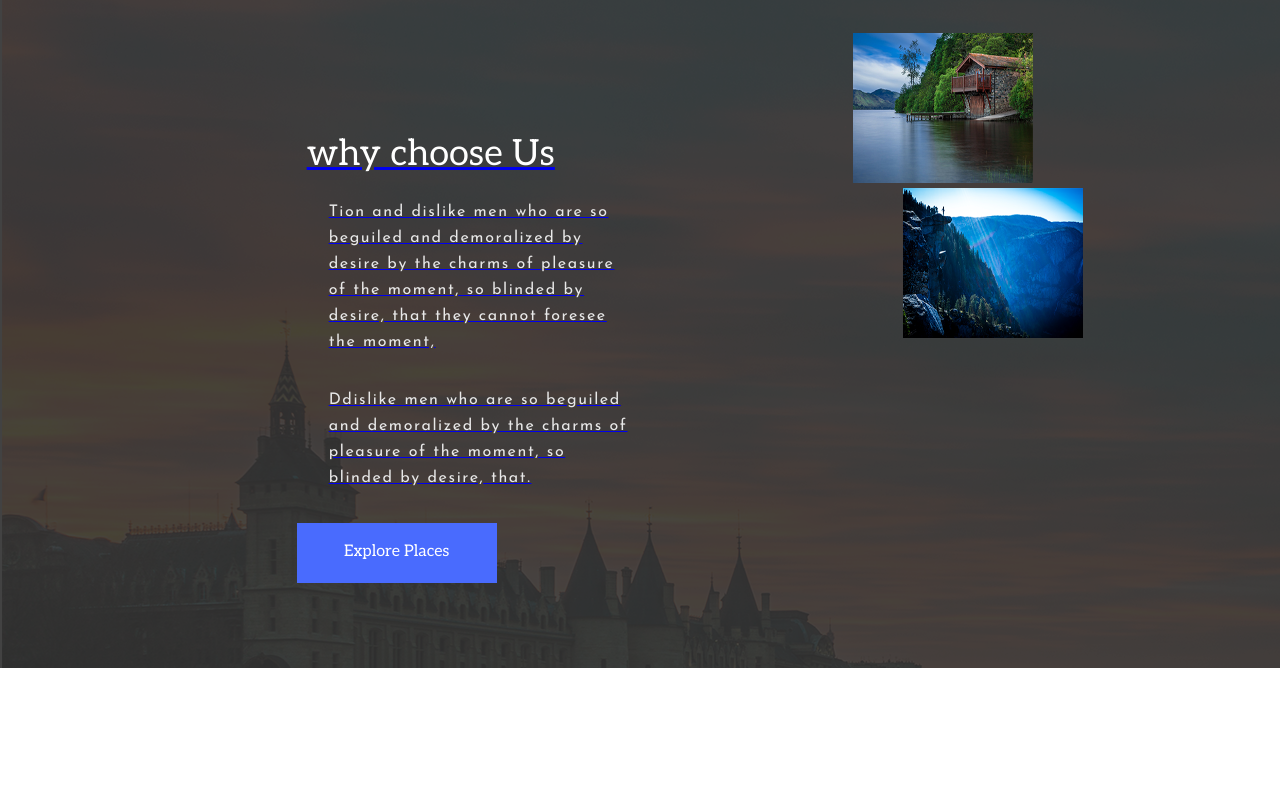
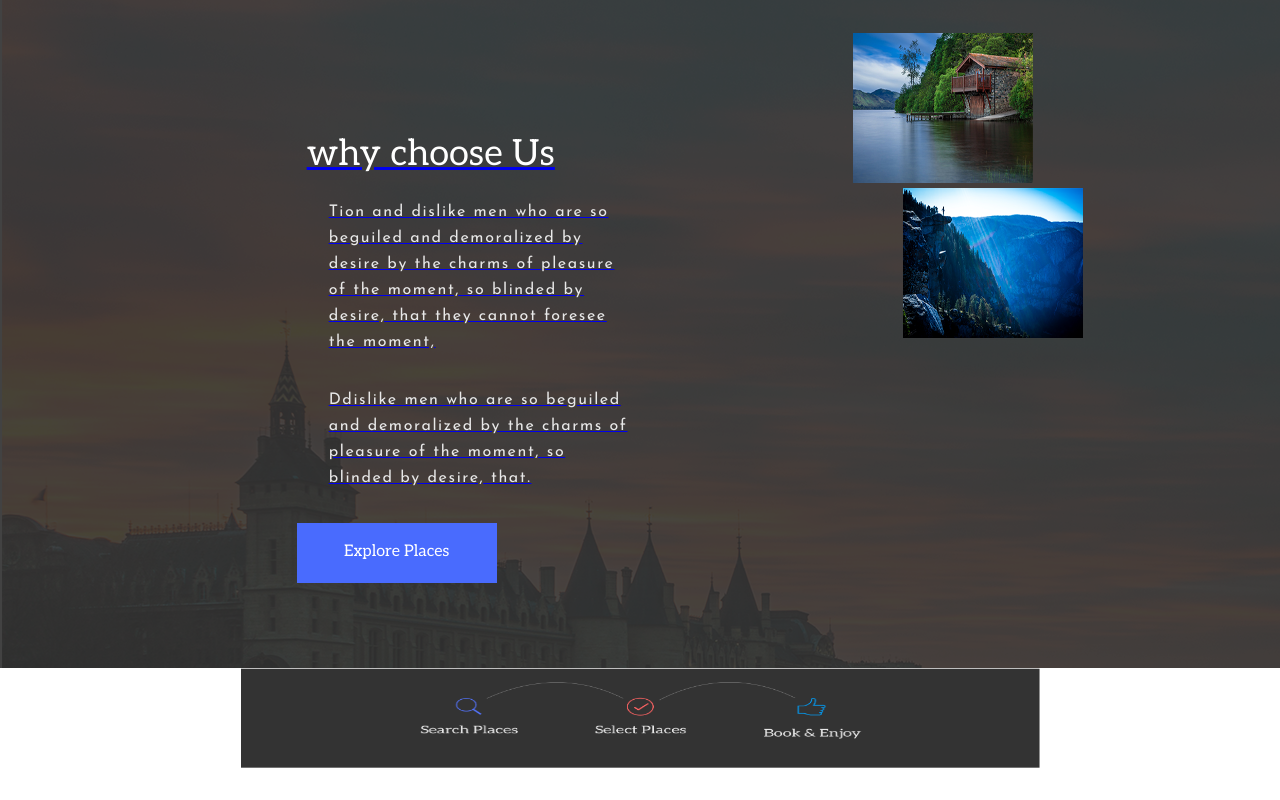
Before and after one commit to Allano256/test-your-skills, a plain HTML site: page images/index.html in a window 1280 px wide. Shown: the part 837-1637 px from the top of the page. Before the commit the page ends 1505 px from the top, so only its background shows below. Drawn offline with nearby package versions, Linux system fonts and the light colour scheme.

Commit message:
added search icon div

```diff
--- a/images/index.html
+++ b/images/index.html
@@ -56,7 +56,7 @@
                         so blinded by desire, that.</p>
              <button type="button" class="button1">Explore Places</button>
 
-            </div>
+           </div>
                <div class="two-images">
                        <div class="image1">
                                       <img src="/images/house-by-lake.png" class="house" alt="house by the lake">
@@ -65,10 +65,16 @@
                         <div class="image2">
                                             <img src="/images/sunrise.png" class="lake" alt="man standing on rock in mountains">
                          </div>
-                </div>
+            </div>
 
-            </div>
+
+        </div>
+
+
     </section>
 
+    <div class="bottom">
+        <img src="/images/basement.png" alt="search icons" class="basement">
+       </div>
 </body>
 </html>
--- a/images/styles/_top.scss
+++ b/images/styles/_top.scss
@@ -3,8 +3,8 @@
     background-image: url(/images/top-image.png);
     background-position: center;
     background-size: cover;
-    width: 1770px;
-    max-width: 100%;
+
+    width: 100%;
     height:820px;
     position: relative;
 
@@ -116,7 +116,6 @@ align-items: center;
     background:#5474FD ;
     display: flex;
     align-items: center;
-    justify-content: space-between;
     position: absolute;
     bottom: 0;
     justify-content: center;
@@ -136,7 +135,7 @@ align-items: center;
     letter-spacing: 2.4px;
     text-transform: uppercase;
     display: flex;
-    margin-right: 50px;
+
 
     }
     .list ul {
--- a/images/styles/style.scss
+++ b/images/styles/style.scss
@@ -10,10 +10,11 @@
 .two{
     margin: 0;
      width: 100%;
+     height: 685px;
   font-family: "aleo" ,"josephin sans";
      height: 685px;
     background-image: url(/images/castle.png);
-
+    position:relative;
     .wrap {
         width: 100%;
         display: flex;
@@ -101,6 +102,17 @@
         margin: 2rem;
     }
 
+}
 
+.bottom{
+      padding-bottom: 2rem;
+        display: flex;
+        align-items: center;
+        justify-content: center;
 
-}
+       }
+       .basement{
+        width: 100%;
+       width: 800px;
+        height: 100px;
+       }
```
Also changed, not shown: images/styles/style.css, 1 other file.
